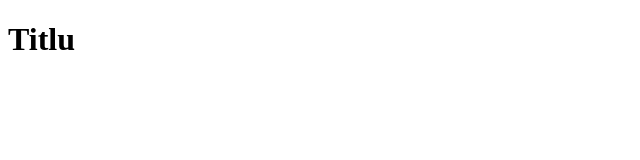
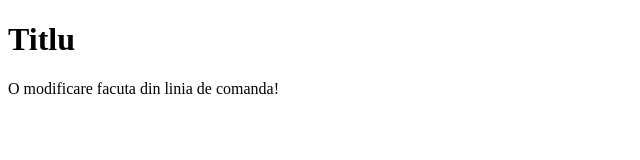
Before and after one commit to djxsrouk/demo, a plain HTML site: page index.html in a window 1280 px wide. Shown: the whole page, without its empty margins (0-640 px from the left). Drawn offline with Linux system fonts and the light colour scheme.

Commit message:
Commit new paragraph in index.html

```diff
--- a/index.html
+++ b/index.html
@@ -5,5 +5,6 @@
 </head>
 <body>
     <h1>Titlu</h1>
+    <p>O modificare facuta din linia de comanda!</p>
 </body>
 </html>
```
